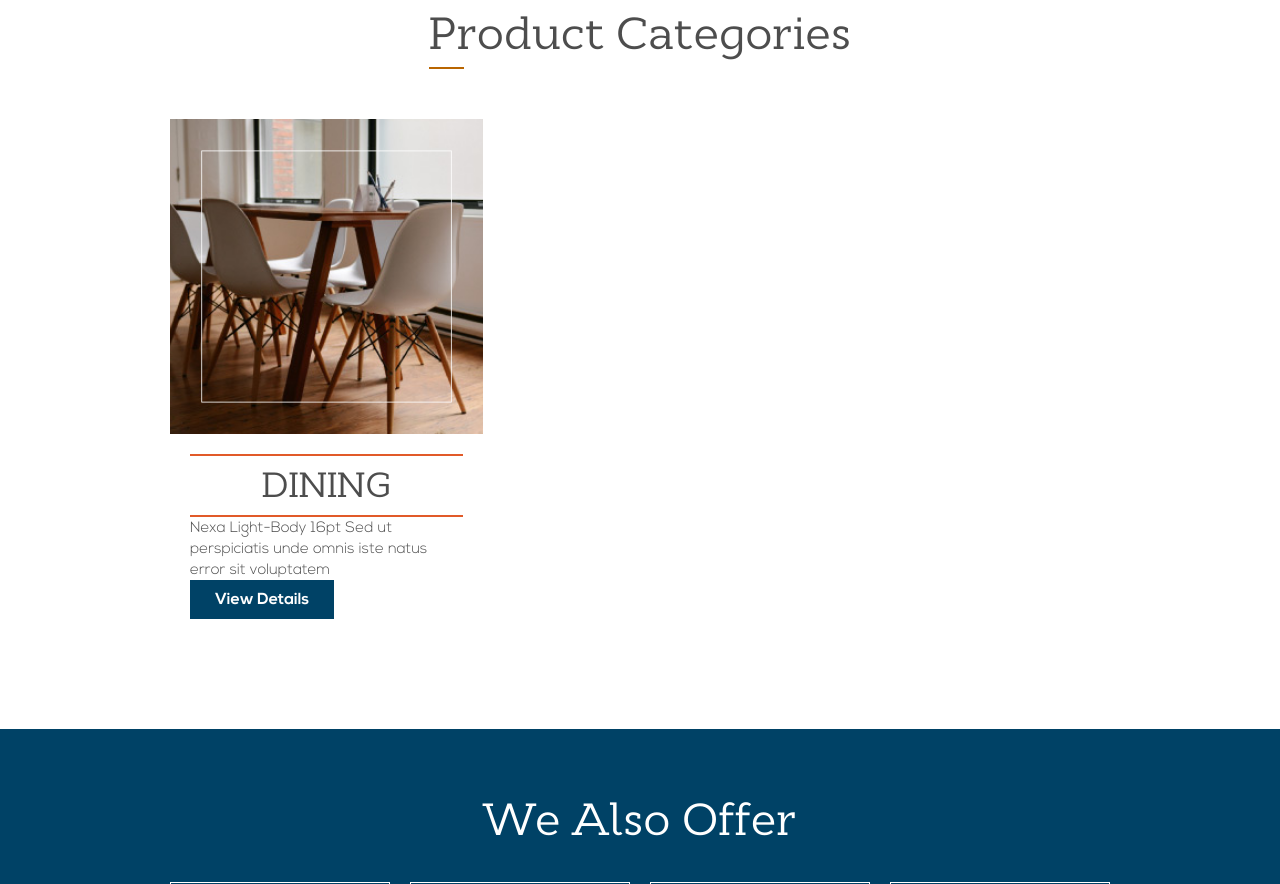
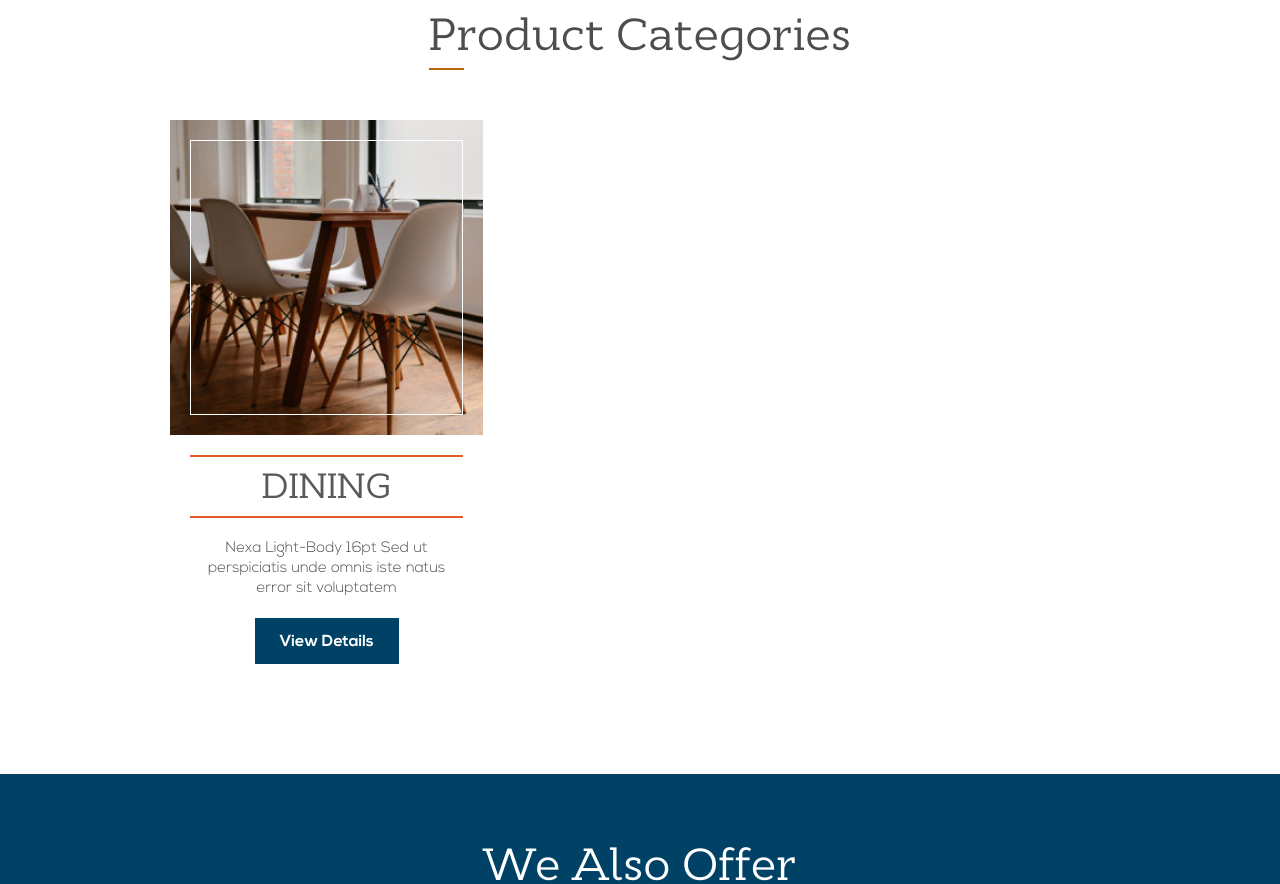
Before and after one commit to somielwin/palmerston, a plain HTML site: page index.html in a window 1280 px wide. Shown: the part 1144-2028 px from the top of the page. Drawn offline with Linux system fonts and the light colour scheme.

Commit message:
update home css

```diff
--- a/index.html
+++ b/index.html
@@ -127,7 +127,7 @@
 											</a>
 										</div>
 										<div class="hpc-info">
-											<h4 class="font-cyntho hpc-title">DINING</h4>
+											<h4 class="font-cyntho hpc-title"><a href="#">DINING</a></h4>
 											<p>Nexa Light-Body 16pt Sed ut perspiciatis  unde omnis iste natus error sit voluptatem</p>
 											<a href="#" class="btn btn-blue">View Details</a>
 										</div>
--- a/scss/_home.scss
+++ /dev/null
@@ -1,5 +0,0 @@
-
-.product-highlight {
-	margin: 40px 0;
-	padding: 40px 0;
-}
--- a/scss/layout/_home.scss
+++ b/scss/layout/_home.scss
@@ -57,12 +57,12 @@
 	}
 }
 
-.ph-wrap {
+/*.ph-wrap {
 
 	.btn {
 		padding: 8px 25px;
 	}
-}
+}*/
 
 .po-wrap {
 
@@ -228,6 +228,30 @@
 	}
 }
 
+.hpc-wrap {
+	&:hover {
+
+		img {
+			@include transform(translate(-50%, -50%) scale(1));
+		}
+
+		.box-border {
+			@include transform(scale(1.1));
+		}
+
+		.hpc-title {
+			border: 2px solid $secondaryDarkOrange;
+			border-left: none;
+			border-right: none;
+		}
+
+		.btn-blue {
+			background: darken($secondaryBlue, 5%);
+
+		}
+	}
+}
+
 .h-product-categ {
 
 	ul {
@@ -254,16 +278,6 @@
 	overflow: hidden;
 	-webkit-backface-visibility: hidden;
 
-	&:hover {
-
-		img {
-			@include transform(translate(-50%, -50%) scale(1));
-		}
-
-		.box-border {
-			@include transform(scale(1.1));
-		}
-	}
 
 	img {
 		position: absolute;
@@ -279,13 +293,14 @@
 	}
 
 	.box-border {
-		width: 100%;
-		height: 100%;
+		width: calc(100% - 40px);
+		height: calc(100% - 40px);
 		position: absolute;
+		margin: 20px;
 		left: 0;
 		top: 0;
 		border: 1px solid $coWhite;
-		@include transform(scale(0.8));
+		@include transform(scale(1));
 		-webkit-backface-visibility: hidden;
 		@include transition(all 0.3s cubic-bezier(0.645, 0.045, 0.355, 1));
 		z-index: 3;
@@ -295,6 +310,22 @@
 
 .hpc-info {
 	padding: 20px;
+	text-align: center;
+
+	p {
+		padding-bottom: 10px;
+		text-align: center;
+		line-height: 20px;
+	}
+
+	.btn {
+		margin-top: 10px;
+		color: $coWhite;
+	}
+
+	a {
+		color: $coGrey;
+	}
 }
 
 .hpc-title {
@@ -303,4 +334,6 @@
 	border: 2px solid $tertiaryOrange;
 	border-left: none;
 	border-right: none;
+	margin-bottom: 20px;
+	@include transition(all 0.3s cubic-bezier(0.645, 0.045, 0.355, 1));
 }
```
Also changed, not shown: css/style.css.
